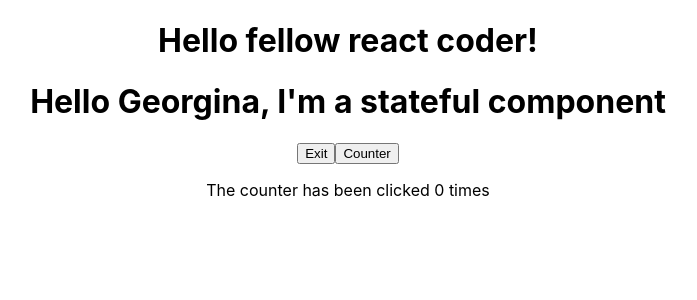
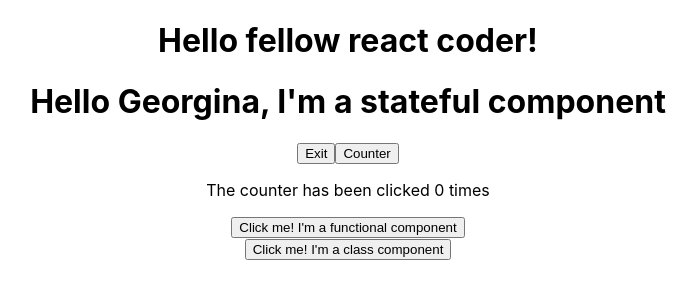
Before and after one commit to GeorginaCarlisle/first-react-app, a React (Create React App) app in the folder my-app/: page / in a window 1280 px wide. Shown: the top 300 px of the page, without its empty margins (292-989 px from the left). Built offline with nearby package versions, Linux system fonts and the light colour scheme.

Commit message:
FEAT: Event handling components

```diff
--- a/my-app/src/App.js
+++ b/my-app/src/App.js
@@ -1,6 +1,8 @@
 import './App.css';
+import EventsFunctional from './components/EventsFunctional';
 import FunctionalGreeting from './components/FunctionalGreeting';
 import StatefulGreeting from './components/StatefulGreeting';
+import EventsClass from './components/EventsClass';
 
 
 function App() {
@@ -8,6 +10,8 @@
     <div className="App">
       <FunctionalGreeting greeting="Hello fellow react coder!"/>
       <StatefulGreeting greeting="I'm a stateful component" name="Georgina"/>
+      <EventsFunctional />
+      <EventsClass />
     </div>
   );
 }
--- /dev/null
+++ b/my-app/src/components/EventsClass.js
@@ -0,0 +1,17 @@
+import React, { Component } from 'react'
+
+export class EventsClass extends Component {
+    clickHandler() {
+        console.log("Clicked the class button")
+    }
+
+    render() {
+        return (
+        <div>
+            <button onClick={this.clickHandler}>Click me! I'm a class component</button>
+        </div>
+        )
+    }
+}
+
+export default EventsClass
--- /dev/null
+++ b/my-app/src/components/EventsFunctional.js
@@ -0,0 +1,15 @@
+import React from 'react'
+
+function EventsFunctional() {
+    function clickHandler() {
+        console.log("Clicked the functional button")
+    }
+
+    return (
+        <div>
+            <button onClick={clickHandler}>Click me! I'm a functional component</button>
+        </div>
+    )
+}
+
+export default EventsFunctional
```
Also changed, not shown: my-app/src/components/ConditionalRenderingFunctional.js (added).
